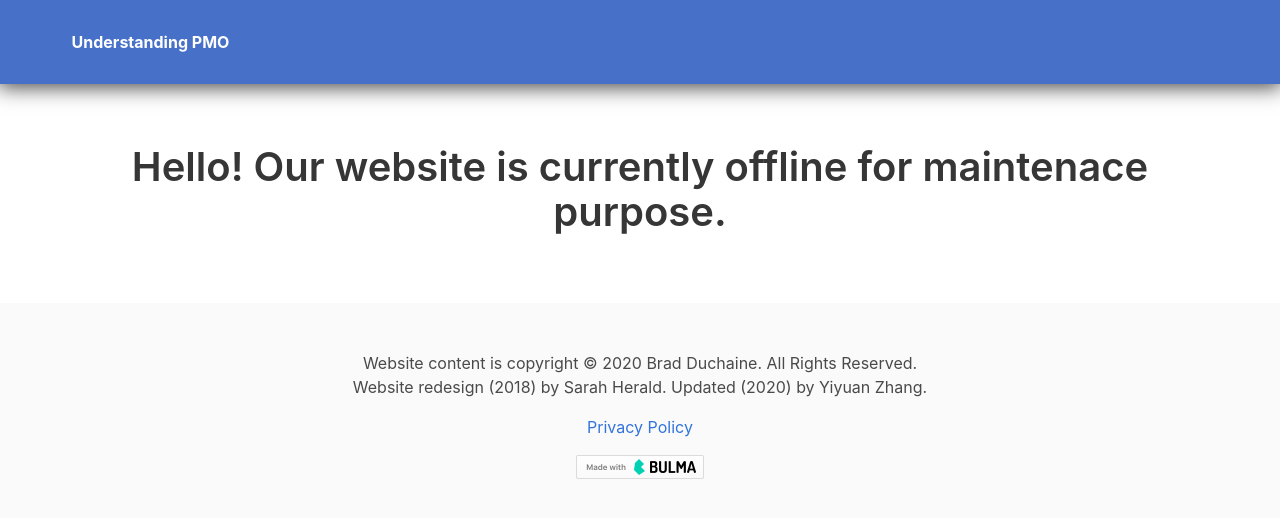
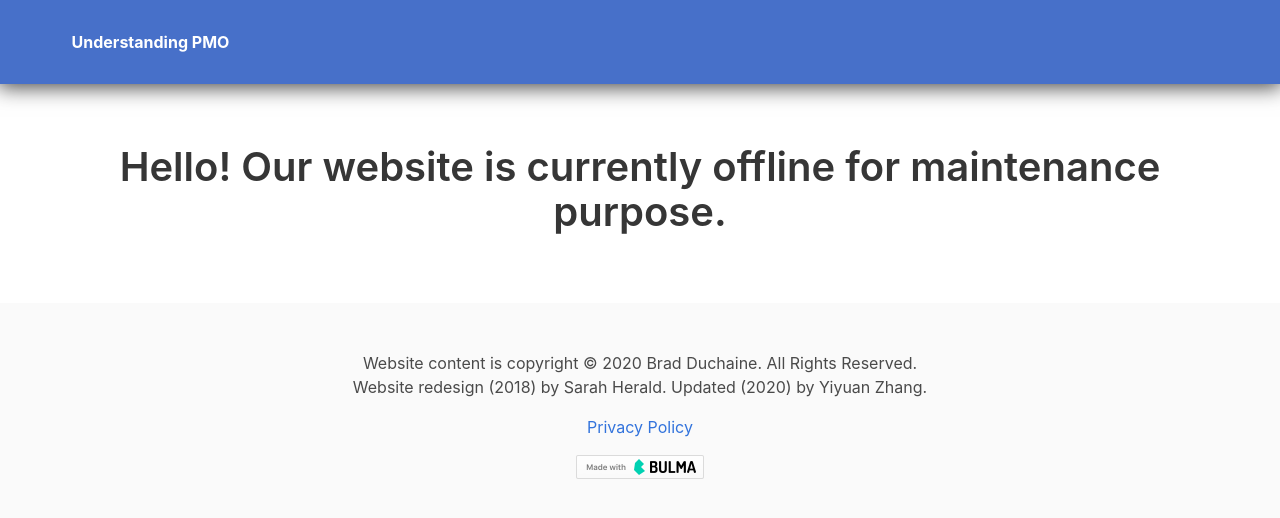
Before and after one commit to ryezyy11/hemiPMO.org, a Jekyll site: the page built from index.html, in a window 1280 px wide. Shown: the top 518 px of the page. Built offline with Jekyll 4.4.1, drawn with Linux system fonts in a browser that asks for light colours.

Commit message:
Maintenance Revision2
1. Fix mis-spelling in index
2. Fix _redirect try 2

```diff
--- a/index.html
+++ b/index.html
@@ -8,6 +8,6 @@ permalink: /
 ---
     <div class="column is-10" style="margin: auto;">
         <article class="content">
-            <h2  class="title is-2" >Hello! Our website is currently offline for maintenace purpose.</h2>
+            <h2  class="title is-2" >Hello! Our website is currently offline for maintenance purpose.</h2>
         </article>
     </div>
```
Also changed, not shown: 3 other files.
